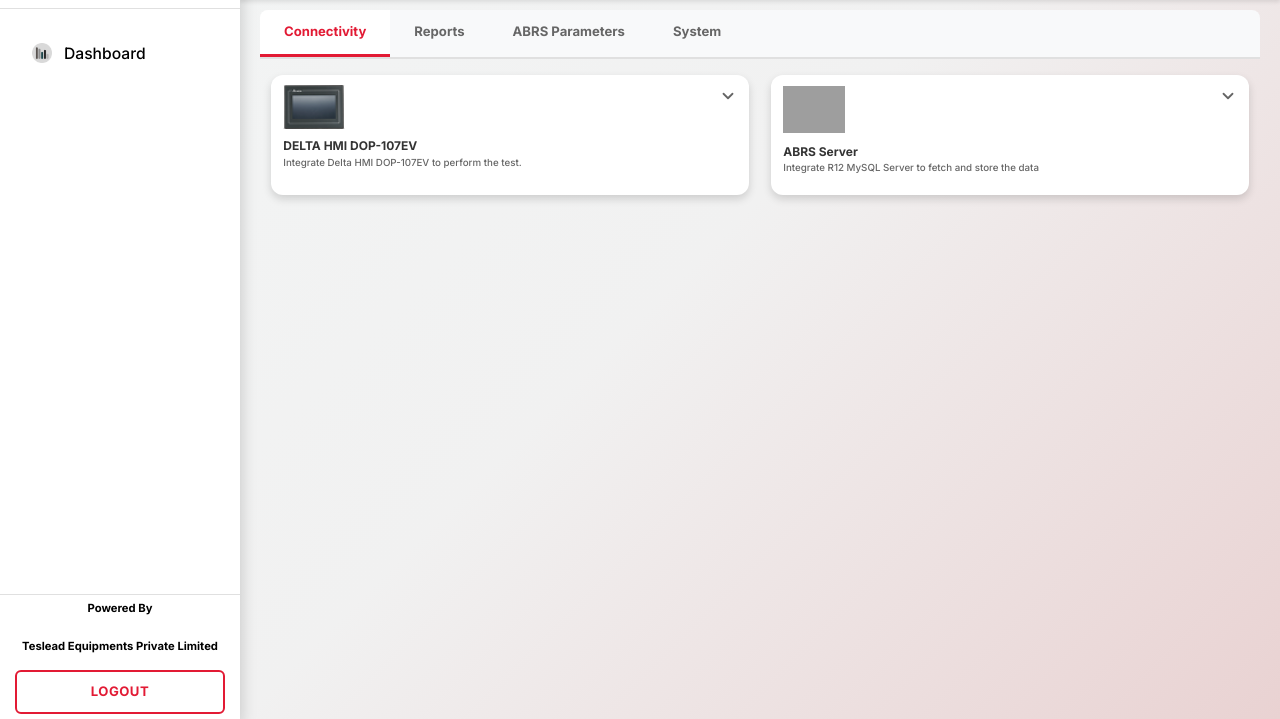
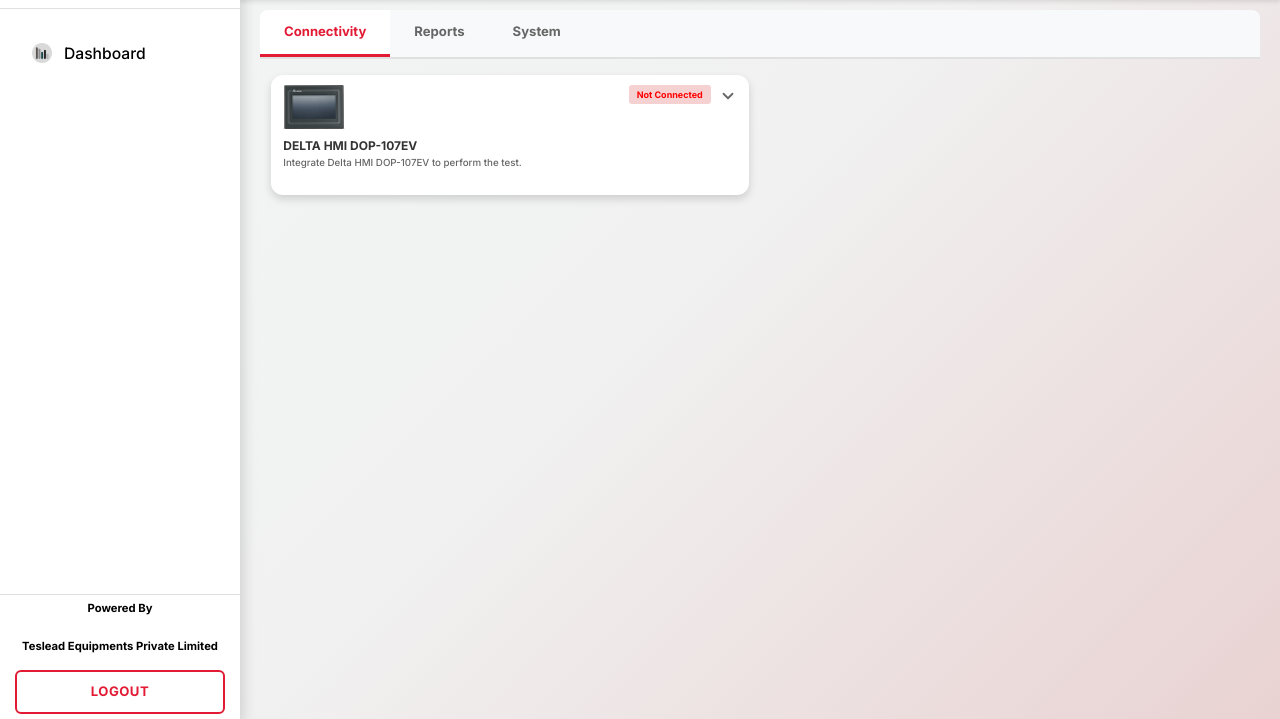
Before and after one commit to Teslead-Equipments-Pvt-Ltd/Bray-0.5MT-2-STATION, a Django app: template bray_project/bray_app/templates/config2.html in a window 1280 px wide. Shown: the part 81-800 px from the top of the page. Run offline with Django 5.2, Linux system fonts and the light colour scheme; the template is opened without the code that fills it: most values are stand-ins (such as "Sample title", 1, 10 or a date in 2020); some libraries are stand-ins or nearby versions; grey boxes are pictures that could not be loaded.

```diff
--- a/bray_project/bray_app/templates/config2.html
+++ b/bray_project/bray_app/templates/config2.html
@@ -14,8 +14,8 @@
         <div class="tab-navigation">
             <button class="tab-btn active" onclick="switchTab('connectivity')">Connectivity</button>
             <button class="tab-btn" onclick="switchTab('reports')">Reports</button>
-            <button class="tab-btn" onclick="switchTab('abrs-parameters')">ABRS Parameters</button>
             <button class="tab-btn" onclick="switchTab('system')">System</button>
+            <!-- <button class="tab-btn" onclick="switchTab('abrs-parameters')">ABRS Parameters</button> -->
         </div>
 
         <!-- Tab Content Container -->
@@ -77,7 +77,7 @@
                         </div>
                     </div>
 
-                    <!-- ABRS Server Card -->
+                    <!-- ABRS Server Card
                     <div class="col-lg-6 col-md-6 col-sm-12">
                         <div class="card device-card">
                             <div class="card-body">
@@ -144,7 +144,7 @@
                                 </div>
                             </div>
                         </div>
-                    </div>
+                    </div> -->
                 </div>
             </div>
 
@@ -195,12 +195,35 @@
             </div>
 
             <!-- ========================================
-                 TAB 3: ABRS PARAMETERS
+                 TAB 3: SYSTEM
                  ======================================== -->
-            <div class="tab-content" id="abrs-parameters-tab">
+            <div class="tab-content" id="system-tab">
+                <div class="system-container">
+                    <div class="card advanced-card">
+                        <div class="card-body">
+                            <div class="d-flex justify-content-between align-items-center">
+                                <div>
+                                    <h6 class="fw-bold mb-1">Auto Database Backup Engine</h6>
+                                    <p class="text-muted small mb-0">Enable this setting to take database backup
+                                        frequently</p>
+                                </div>
+                                <label class="switch ms-3">
+                                    <input type="checkbox" id="backup_check">
+                                    <span class="slider round" id="backup" data-field="backup_toggle"></span>
+                                </label>
+                            </div>
+                        </div>
+                    </div>
+                </div>
+            </div>
+
+            <!-- ========================================
+                 TAB 4: ABRS PARAMETERS
+                 ======================================== -->
+            <!-- <div class="tab-content" id="abrs-parameters-tab">
                 <div class="abrs-parameters-container">
 
-                    <!-- Accordion 1: Torque & Cycle Tests -->
+                    Accordion 1: Torque & Cycle Tests
             <div class="param-accordion">
                 <div class="param-accordion-header active" onclick="toggleParamAccordion('torque-cycle')">
                     <span class="param-accordion-title">Torque & Cycle Tests</span>
@@ -215,24 +238,24 @@
                     <div class="param-grid">
                         <div class="param-field">
                             <label title="OPENING TORQUE TEST - OBSERVED">OPENING TORQUE - OBS</label>
-                                    <input type="text" class="form-control abrs-input"
-                                        data-field="OPENING_TORQUETEST_OBSERVED" name="OPENING TORQUE TEST-OBSERVED">
+                            <input type="text" class="form-control abrs-input" data-field="OPENING_TORQUETEST_OBSERVED"
+                                name="OPENING TORQUE TEST-OBSERVED">
                         </div>
                         <div class="param-field">
                             <label title="CLOSE TORQUE TEST - OBSERVED">CLOSE TORQUE - OBS</label>
-                                    <input type="text" class="form-control abrs-input"
-                                        data-field="CLOSE_TORQUETEST_OBSERVED" name="CLOSE TORQUE TEST-OBSERVED">
+                            <input type="text" class="form-control abrs-input" data-field="CLOSE_TORQUETEST_OBSERVED"
+                                name="CLOSE TORQUE TEST-OBSERVED">
                         </div>
                         <div class="param-field">
                             <label title="VALVE CYCLES TEST - PERFORMED">VALVE CYCLES - PERF</label>
-                                    <input type="text" class="form-control abrs-input"
-                                        data-field="VALVE_CYCLESTEST_PERFORMED" name="VALVE CYCLES TEST-PERFORMED">
+                            <input type="text" class="form-control abrs-input" data-field="VALVE_CYCLESTEST_PERFORMED"
+                                name="VALVE CYCLES TEST-PERFORMED">
                         </div>
                     </div>
                 </div>
             </div>
 
-                    <!-- Accordion 2: High Pressure Tests -->
+            Accordion 2: High Pressure Tests
             <div class="param-accordion">
                 <div class="param-accordion-header" onclick="toggleParamAccordion('high-pressure')">
                     <span class="param-accordion-title">High Pressure Tests</span>
@@ -258,15 +281,13 @@
                         <div class="param-field">
                             <label title="HIGH PRESSURE PREFERRED SEAT WATER TEST - WATER">HP PREF SEAT WT -
                                 WAT</label>
-                                    <input type="text" class="form-control abrs-input"
-                                        data-field="HP_PREFERED_SEAT_WT_WATER"
+                            <input type="text" class="form-control abrs-input" data-field="HP_PREFERED_SEAT_WT_WATER"
                                 name="HIGH PRESSURE PREFERRED SEAT WATER TEST-WATER">
                         </div>
                         <div class="param-field">
                             <label title="HIGH PRESSURE PREFERRED SEAT WATER TEST - DURATION">HP PREF SEAT WT -
                                 DUR</label>
-                                    <input type="text" class="form-control abrs-input"
-                                        data-field="HP_PREFERED_SEAT_WT_DUR"
+                            <input type="text" class="form-control abrs-input" data-field="HP_PREFERED_SEAT_WT_DUR"
                                 name="HIGH PRESSURE PREFERRED SEAT WATER TEST-DURATION">
                         </div>
                         <div class="param-field">
@@ -279,15 +300,14 @@
                         <div class="param-field">
                             <label title="HIGH PRESSURE NON-PREFERRED SEAT WATER TEST - DURATION">HP NON-PF SEAT
                                 WT - DUR</label>
-                                    <input type="text" class="form-control abrs-input"
-                                        data-field="HP_NON_PREFERED_SEAT_WT_DUR"
+                            <input type="text" class="form-control abrs-input" data-field="HP_NON_PREFERED_SEAT_WT_DUR"
                                 name="HIGH PRESSURE NON-PREFERRED SEAT WATER TEST-DURATION">
                         </div>
                     </div>
                 </div>
             </div>
 
-                    <!-- Accordion 3: Low Pressure Tests -->
+            Accordion 3: Low Pressure Tests
             <div class="param-accordion">
                 <div class="param-accordion-header" onclick="toggleParamAccordion('low-pressure')">
                     <span class="param-accordion-title">Low Pressure Tests</span>
@@ -333,30 +353,9 @@
             </div>
 
         </div>
-            </div>
+    </div> -->
 
-            <!-- ========================================
-                 TAB 4: SYSTEM
-                 ======================================== -->
-            <div class="tab-content" id="system-tab">
-                <div class="system-container">
-                    <div class="card advanced-card">
-                        <div class="card-body">
-                            <div class="d-flex justify-content-between align-items-center">
-                                <div>
-                                    <h6 class="fw-bold mb-1">Auto Database Backup Engine</h6>
-                                    <p class="text-muted small mb-0">Enable this setting to take database backup
-                                        frequently</p>
-                                </div>
-                                <label class="switch ms-3">
-                                    <input type="checkbox" id="backup_check">
-                                    <span class="slider round" id="backup" data-field="backup_toggle"></span>
-                                </label>
-                            </div>
-                        </div>
-                    </div>
-                </div>
-            </div>
+
 
         </div>
     </div>
@@ -438,42 +437,42 @@
             });
     }
 
-    function connectABRS() {
-        const host = document.getElementById('abrs_host').value;
-        const port = document.getElementById('abrs_port').value;
-        const database = document.getElementById('abrs_database').value;
-        const username = document.getElementById('abrs_username').value;
-        const password = document.getElementById('abrs_password').value;
+    // function connectABRS() {
+    //     const host = document.getElementById('abrs_host').value;
+    //     const port = document.getElementById('abrs_port').value;
+    //     const database = document.getElementById('abrs_database').value;
+    //     const username = document.getElementById('abrs_username').value;
+    //     const password = document.getElementById('abrs_password').value;
 
-        if (!host || !port || !database || !username) {
-            alert('Please fill all the fields');
-            return;
-        }
+    //     if (!host || !port || !database || !username) {
+    //         alert('Please fill all the fields');
+    //         return;
+    //     }
 
-        fetch('/api/user_config/connect_abrs/', {
-            method: 'POST',
-            headers: {
-                'Content-Type': 'application/json',
-                'X-CSRFToken': getCookie('csrftoken')
-            },
-            body: JSON.stringify({
-                host: host,
-                port: port,
-                database: database,
-                username: username,
-                password: password
-            })
-        })
-            .then(response => response.json())
-            .then(data => {
-                if (data.status == 'success') {
-                    alert("ABRS Updated Successfully")
-                }
-                else {
-                    alert("ABRS not Updated")
-                }
-            });
-    }
+    //     fetch('/api/user_config/connect_abrs/', {
+    //         method: 'POST',
+    //         headers: {
+    //             'Content-Type': 'application/json',
+    //             'X-CSRFToken': getCookie('csrftoken')
+    //         },
+    //         body: JSON.stringify({
+    //             host: host,
+    //             port: port,
+    //             database: database,
+    //             username: username,
+    //             password: password
+    //         })
+    //     })
+    //         .then(response => response.json())
+    //         .then(data => {
+    //             if (data.status == 'success') {
+    //                 alert("ABRS Updated Successfully")
+    //             }
+    //             else {
+    //                 alert("ABRS not Updated")
+    //             }
+    //         });
+    // }
 
     // ============================
     // INITIALIZATION
@@ -504,13 +503,13 @@
     // ============================
     // HMI & ABRS STATUS
     // ============================
-    function fetch_hmi_abrs() {
+    function fetch_hmi_status() {
         var hmiconnection = document.getElementsByClassName('hmiconnect')[0];
         var abrsconnection = document.getElementsByClassName('abrsconnect')[0];
         var hmistatus = document.getElementById('hmistatus');
         var abrsstatus = document.getElementById('abrsstatus');
 
-        fetch('/api/user_config/get_hmi_abrs/')
+        fetch('/api/user_config/get_hmi_status/')
             .then(response => response.json())
             .then(data => {
                 if (data.hmi_connection == 1) {
@@ -524,20 +523,20 @@
                     hmiconnection.style.color = "#FF0000";
                 }
 
-                if (data.abrs_connection == 1) {
-                    abrsconnection.style.backgroundColor = "#E6F6D1";
-                    abrsstatus.innerHTML = "Connected";
-                    abrsconnection.style.color = "#6BC213";
-                }
-                else {
-                    abrsconnection.style.backgroundColor = "#F6D1D1";
-                    abrsstatus.innerHTML = "Not Connected";
-                    abrsconnection.style.color = "#FF0000";
-                }
+                // if (data.abrs_connection == 1) {
+                //     abrsconnection.style.backgroundColor = "#E6F6D1";
+                //     abrsstatus.innerHTML = "Connected";
+                //     abrsconnection.style.color = "#6BC213";
+                // }
+                // else {
+                //     abrsconnection.style.backgroundColor = "#F6D1D1";
+                //     abrsstatus.innerHTML = "Not Connected";
+                //     abrsconnection.style.color = "#FF0000";
+                // }
             });
     }
-    fetch_hmi_abrs();
-    setInterval(fetch_hmi_abrs, 5000);
+    fetch_hmi_status();
+    setInterval(fetch_hmi_status, 5000);
 
     // ============================
     // REPORT TOGGLES
@@ -585,11 +584,11 @@
 
                 document.getElementById('report_path').value = reports.report_path;
                 document.getElementById('hmi_ip').value = hmi_abrs.hmi_ip;
-                document.getElementById('abrs_host').value = hmi_abrs.abrs_host;
-                document.getElementById('abrs_port').value = hmi_abrs.abrs_port;
-                document.getElementById('abrs_database').value = hmi_abrs.abrs_db;
-                document.getElementById('abrs_username').value = hmi_abrs.abrs_username;
-                document.getElementById('abrs_password').value = hmi_abrs.abrs_password;
+                // document.getElementById('abrs_host').value = hmi_abrs.abrs_host;
+                // document.getElementById('abrs_port').value = hmi_abrs.abrs_port;
+                // document.getElementById('abrs_database').value = hmi_abrs.abrs_db;
+                // document.getElementById('abrs_username').value = hmi_abrs.abrs_username;
+                // document.getElementById('abrs_password').value = hmi_abrs.abrs_password;
 
                 Object.keys(toggleMap).forEach(key => {
                     const checkboxId = toggleMap[key].checkbox;
@@ -628,28 +627,28 @@
     // ============================
     // ABRS PARAMETERS
     // ============================
-    document.querySelectorAll(".abrs-input").forEach(input => {
-        input.addEventListener("input", function () {
-            const fieldName = this.getAttribute("name");
-            const fieldValue = this.value;
+    // document.querySelectorAll(".abrs-input").forEach(input => {
+    //     input.addEventListener("input", function () {
+    //         const fieldName = this.getAttribute("name");
+    //         const fieldValue = this.value;
 
-            fetch('/api/user_config/save_abrs_field/', {
-                method: "POST",
-                headers: {
-                    "Content-Type": "application/json",
-                    "X-CSRFToken": getCookie("csrftoken")
-                },
-                body: JSON.stringify({
-                    name: fieldName,
-                    value: fieldValue
-                })
-            })
-                .then(response => response.json())
-                .then(data => {
-                    console.log(fieldName + " saved:", fieldValue);
-                });
-        });
-    });
+    //         fetch('/api/user_config/save_abrs_field/', {
+    //             method: "POST",
+    //             headers: {
+    //                 "Content-Type": "application/json",
+    //                 "X-CSRFToken": getCookie("csrftoken")
+    //             },
+    //             body: JSON.stringify({
+    //                 name: fieldName,
+    //                 value: fieldValue
+    //             })
+    //         })
+    //             .then(response => response.json())
+    //             .then(data => {
+    //                 console.log(fieldName + " saved:", fieldValue);
+    //             });
+    //     });
+    // });
 
     function load_abrs_values() {
         fetch('/api/user_config/get_abrs_values/')
```
Also changed, not shown: 1 other file. Lines whose indentation alone changed are shown as unchanged.
